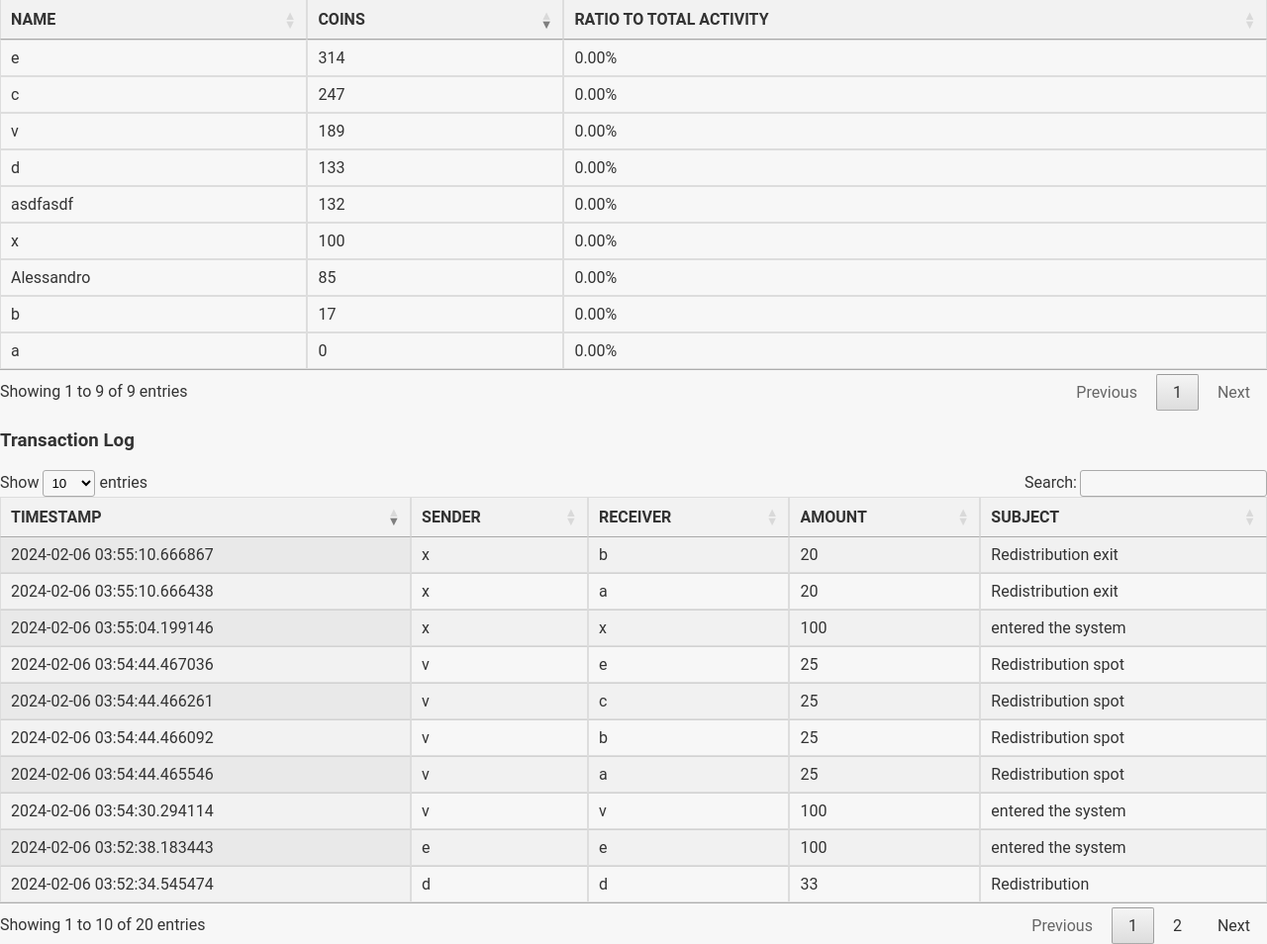
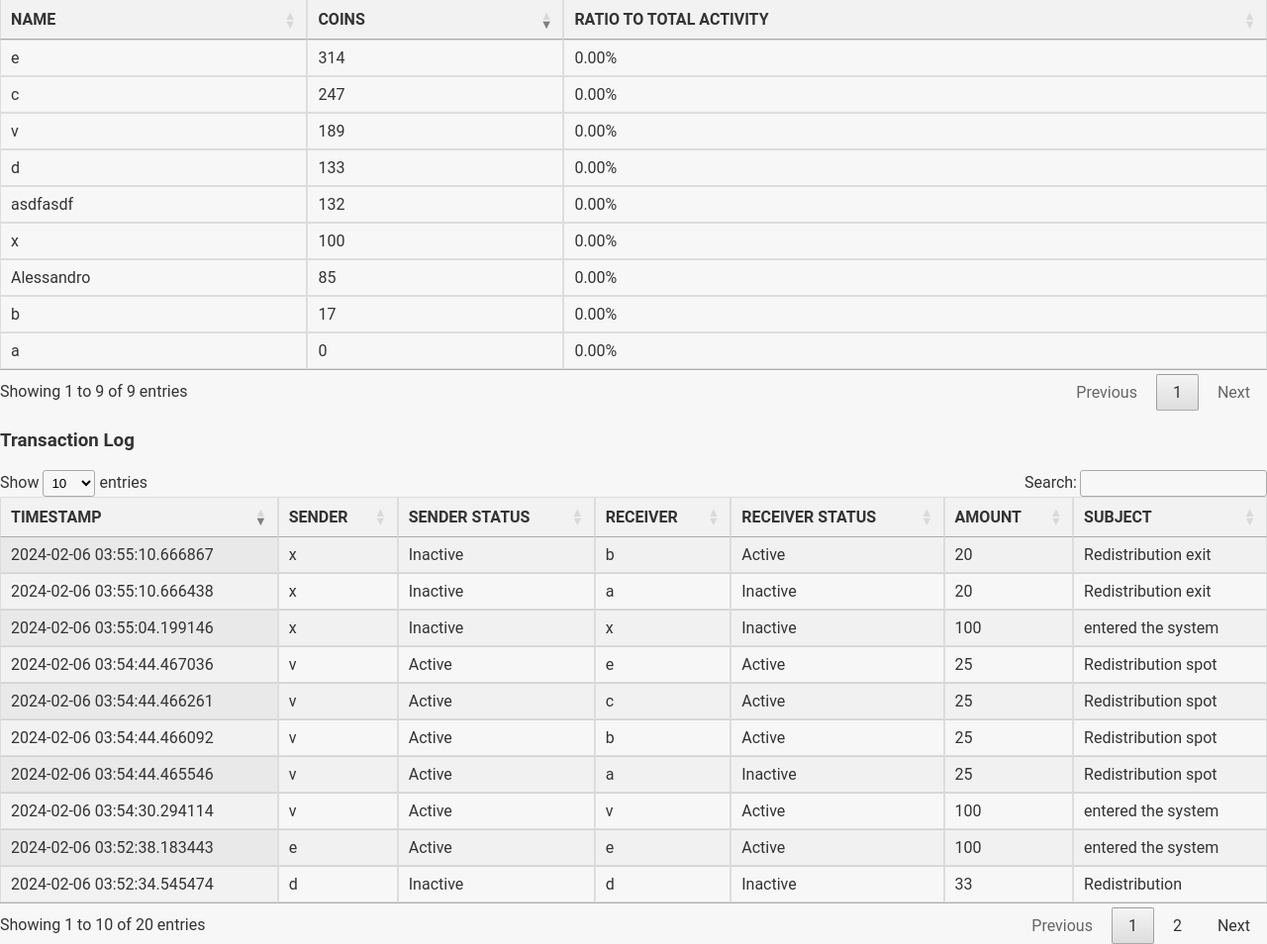
Before and after one commit to moscardino1/m2m_coin, a Flask app: template templates/homepage.html in a window 1280 px wide. Shown: the part 582-1536 px from the top of the page at 99% size. Run offline with Flask 3, Linux system fonts and the light colour scheme; a user stored in the database is signed in; tables that the repository leaves empty hold one stand-in row (values such as "Sample post"); the template is opened without the code that fills it: values that come from a table or form of the project are taken from there, most other values are stand-ins (such as "Sample title", 1, 10 or a date in 2020); some libraries are stand-ins or nearby versions.

Commit message:
Say in transaction table if user is deactivate

```diff
--- a/templates/homepage.html
+++ b/templates/homepage.html
@@ -58,15 +58,15 @@
         {% endfor %}
     </tbody>
 </table>
-
-
 <h3>Transaction Log</h3>
 <table id="transaction-table" class="display">
     <thead>
         <tr>
             <th>Timestamp</th>
             <th>Sender</th>
+            <th>Sender Status</th> <!-- New column for sender status -->
             <th>Receiver</th>
+            <th>Receiver Status</th> <!-- New column for receiver status -->
             <th>Amount</th>
             <th>Subject</th>
         </tr>
@@ -76,8 +76,10 @@
         <tr>
             <td>{{ transaction.timestamp }}</td>
             <td>{{ transaction.sender.name }}</td>
+            <td>{% if transaction.sender.is_active %} Active {% else %} Inactive {% endif %}</td> <!-- Display sender status -->
             <td>{{ transaction.receiver.name }}</td>
-            <td>{{ transaction.amount }}</td>  <!-- Include the amount column -->
+            <td>{% if transaction.receiver.is_active %} Active {% else %} Inactive {% endif %}</td> <!-- Display receiver status -->
+            <td>{{ transaction.amount }}</td>
             <td>{{ transaction.subject }}</td>
         </tr>
         {% endfor %}
```
Also changed, not shown: instance/test.db.
